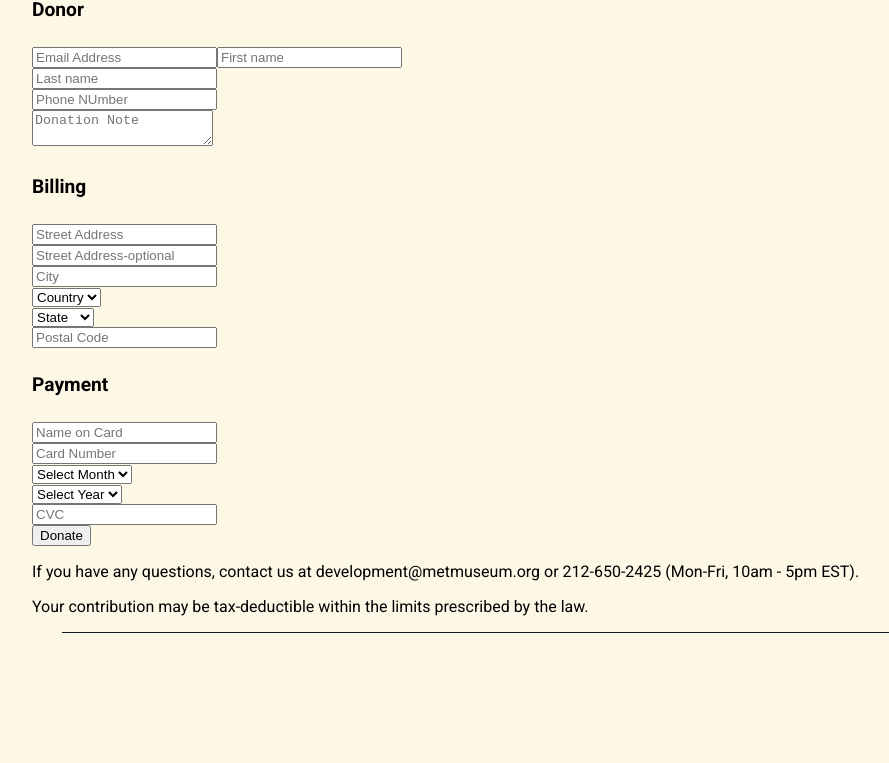
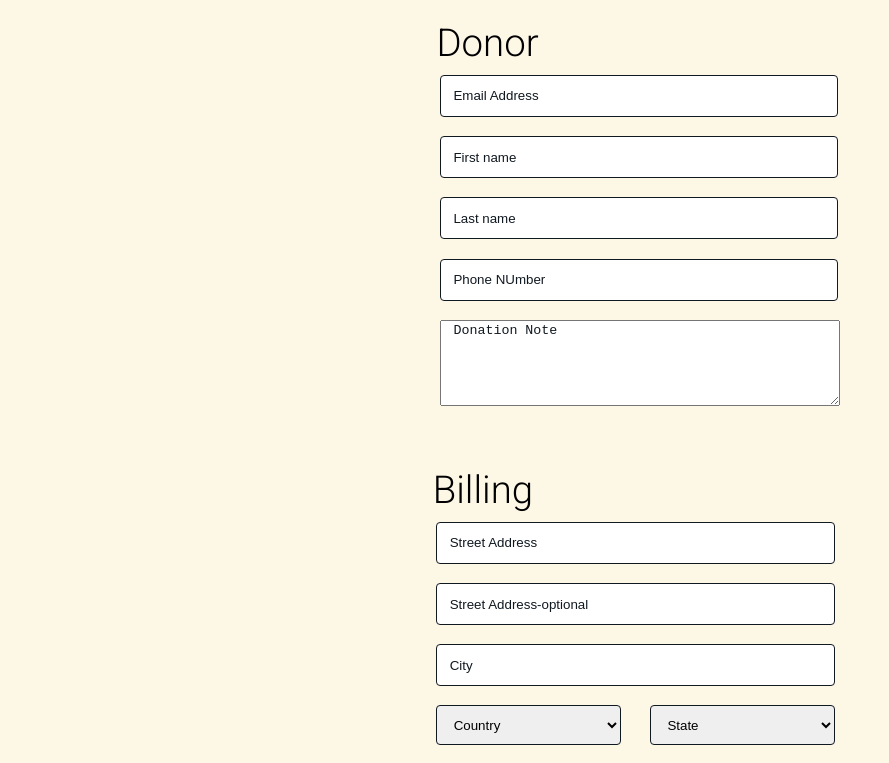
Before and after one commit to Kaltrunner/Modern-Museum, a React (Create React App) app: page /Donation in a window 1280 px wide. Shown: the part 899-1662 px from the top of the page, without its empty margins (32-921 px from the left). Built offline with nearby package versions, Linux system fonts and the light colour scheme.

Commit message:
finished donations

```diff
--- a/src/Donation.js
+++ b/src/Donation.js
@@ -22,7 +22,7 @@ function Donation() {
               We now accept cryptocurrency donations through BitPay. If you wish
               to make a donation with cryptocurrency, you can do so here.
             </p>
-            <h6 id="donation-sub-text">Suggested Donation Levels</h6>
+            <h6 className="donation-sub-text">Suggested Donation Levels</h6>
             <div className="donation-amounts">
               <label className="container">
                 <input type="radio" name="radio" />
@@ -65,15 +65,16 @@ function Donation() {
         <div className="line-div"></div>
         <div className="payment-body-div">
           <div className="payment-doner-div">
+            <div className="form-div">
               <h6 id="donation-sub-text">Donor</h6>
+
               <form>
-              {/* <form> */}
                 <input
                   className="input-text"
                   type="text"
                   placeholder="Email Address"
                 ></input>
-              {/* </form> */}
+                <br />
 
                 <input
                   className="input-text"
@@ -90,41 +91,38 @@ function Donation() {
                   required
                 ></input>
                 <br />
-            </form>
 
-            <form>
                 <input
                   className="input-text"
                   type="text"
                   placeholder="Phone NUmber"
                 ></input>
                 <br />
-            </form>
 
-            <form>
                 <textarea
                   className="form-text-area"
                   placeholder="Donation Note"
                 />
               </form>
+            </div>
 
+            <div className="form-div">
               <h6 id="donation-sub-text">Billing</h6>
-            <form>
+
               <form>
                 <input
                   className="input-text"
                   type="text"
                   placeholder="Street Address"
                 ></input>
-              </form>
+                <br />
 
-              <form>
                 <input
                   className="input-text"
                   type="text"
                   placeholder="Street Address-optional"
                 ></input>
-              </form>
+                <br />
 
                 <input
                   className="input-text"
@@ -134,25 +132,45 @@ function Donation() {
                 ></input>
                 <br />
 
-              <form>
-                <select className="input-text">
+
+                  <select className="input-text" id="drop-down-text">
                     <option value="Selection">Country</option>
                     <option value="Selection1">erfrf</option>
                     <option value="Selection2">efrrfref</option>
                     <option value="Selection3">erferfr</option>
                     <option value="Selection4">erferfr</option>
                   </select>
-              </form>
 
-              <form>
-                <select className="input-text">
+                  <select className="input-text" id="drop-down-text">
                     <option value="Selection">State</option>
                     <option value="Selection1">erfrf</option>
                     <option value="Selection2">efrrfref</option>
                     <option value="Selection3">erferfr</option>
                     <option value="Selection4">erferfr</option>
+                    <option value="Selection4">erferfr</option>
+                    <option value="Selection1">erfrf</option>
+                    <option value="Selection2">efrrfref</option>
+                    <option value="Selection3">erferfr</option>
+                    <option value="Selection4">erferfr</option>
+                    <option value="Selection4">erferfr</option>
+                    <option value="Selection1">erfrf</option>
+                    <option value="Selection2">efrrfref</option>
+                    <option value="Selection3">erferfr</option>
+                    <option value="Selection4">erferfr</option>
+                    <option value="Selection4">erferfr</option>
+                    <option value="Selection1">erfrf</option>
+                    <option value="Selection2">efrrfref</option>
+                    <option value="Selection3">erferfr</option>
+                    <option value="Selection4">erferfr</option>
+                    <option value="Selection4">erferfr</option>
+                    <option value="Selection1">erfrf</option>
+                    <option value="Selection2">efrrfref</option>
+                    <option value="Selection3">erferfr</option>
+                    <option value="Selection4">erferfr</option>
+                    <option value="Selection4">erferfr</option>
                   </select>
-              </form>
+                  <br />
+
 
                 <input
                   className="input-text"
@@ -160,18 +178,18 @@ function Donation() {
                   placeholder="Postal Code"
                   required
                 ></input>
-              <br />
               </form>
+            </div>
 
+            <div className="form-div">
               <h6 id="donation-sub-text">Payment</h6>
-            <form>
               <form>
                 <input
                   className="input-text"
                   type="text"
                   placeholder="Name on Card"
                 ></input>
-              </form>
+                <br />
 
                 <input
                   className="input-text"
@@ -181,8 +199,8 @@ function Donation() {
                 ></input>
                 <br />
 
-                  <form>
-              <select className="input-text">
+
+                  <select className="input-text" id="drop-down-text">
                     <option value="Selection">Select Month</option>
                     <option value="Selection1">January</option>
                     <option value="Selection2">February</option>
@@ -197,9 +215,8 @@ function Donation() {
                     <option value="Selection11">November</option>
                     <option value="Selection12">December</option>
                   </select>
-            </form>
-                <form>
-              <select className="input-text">
+
+                  <select className="input-text" id="drop-down-text">
                     <option value="Selection">Select Year</option>
                     <option value="Selection1">2023</option>
                     <option value="Selection2">2024</option>
@@ -214,7 +231,8 @@ function Donation() {
                     <option value="Selection11">2033</option>
                     <option value="Selection12">2034</option>
                   </select>
-            </form>
+                  <br />
+
 
                 <input
                   className="input-text"
@@ -222,15 +240,17 @@ function Donation() {
                   placeholder="CVC"
                   required
                 ></input>
-              <br />
               </form>
 
-            <button>Donate</button>
-            <p>
-              If you have any questions, contact us at development@metmuseum.org
-              or 212-650-2425 (Mon-Fri, 10am - 5pm EST).
+              <button className="donate-btn">Donate</button>
+            </div>
+
+            <p className="contact-info-text">
+              If you have any questions, please contact us at
+              Nútímasafn@fakemuseum.com or 555-555-5555 (Mon-Fri, 10am - 5pm
+              EST).
             </p>
-            <p>
+            <p className="contact-info-text">
               Your contribution may be tax-deductible within the limits
               prescribed by the law.
             </p>
--- a/src/index.css
+++ b/src/index.css
@@ -678,9 +678,13 @@ body {
   flex-direction: column;
 }
 
-#donation-sub-text {
-  font-size: 1.5vw;
-  margin: 2vw 0;
+.donation-sub-text {
+  font-size: 3vw;
+  font-weight: 300;
+  margin: 0;
+  margin-top: 6vh;
+  margin-bottom: 2vh;
+  margin-left: .5vw;
 }
 
 .donate-img-div {
@@ -737,30 +741,90 @@ body {
   color: #fdf7e6;
 }
 
-/* .checkmark:before {
-  content: "";
-  position: absolute;
-  display: none;
-}
-
-.checkmark:after {
-  content: "";
-  position: absolute;
-  display: none;
-} */
-
 .container input:checked ~ .checkmark:after {
   display: block;
 }
 
-/* .container .checkmark:after {
-  top: 9px;
- left: 9px;
- width: 8px;
- height: 8px;
- border-radius: 50%;
- background: white;
-} */
+.payment-doner-div {
+  display: flex;
+  flex-direction: column;
+  align-items: center;
+}
+
+.form-div {
+  /* width: 50%; */
+  display: flex;
+  flex-direction: column;
+  align-items: flex-start;
+}
+
+#donation-sub-text {
+  font-size: 3vw;
+  font-weight: 300;
+  margin: 0;
+  margin-top: 6vh;
+  margin-left: .5vw;
+}
+
+.input-text {
+  width: 30vw;
+  height: 5vh;
+  margin: .75vw;
+  padding: 0;
+  border: 1px solid #101820;
+  border-radius: 4px;
+  padding-left: 1vw;
+}
+
+.input-text:active {
+  border: 2px solid #101820;
+}
+
+::placeholder {
+  color: #101820;
+}
+
+.form-text-area{
+  width: 30vw;
+  height: 10vh;
+  margin: .75vw;
+  padding-left: 1vw;
+}
+
+#drop-down-text {
+  width: 14.45vw;
+  margin-right: 1.5vw;
+  /* padding: 0; */
+}
+
+.contact-info-text {
+  width: 34%;
+  font-weight: 300;
+  line-height: 2.75vh;
+}
+
+.donate-btn {
+  width: 10vw;
+  height: 4vh;
+  margin-top: 2vh;
+  margin-left: .75vw;
+  border: 2px solid #101820;
+  border-radius: 4px;
+  background: #e9b114;
+  transition: all .25s ease-in-out;
+}
+
+.donate-btn:hover {
+  background: #101820;
+  color: #e9b114;
+  transition: all .25s ease-in-out;
+  cursor: pointer;
+}
+
+.donate-btn:active {
+  background: #e9b114;
+  color: #101820;
+}
 
 
 /* extra Styles */
```
Lines whose indentation alone changed are shown as unchanged.
